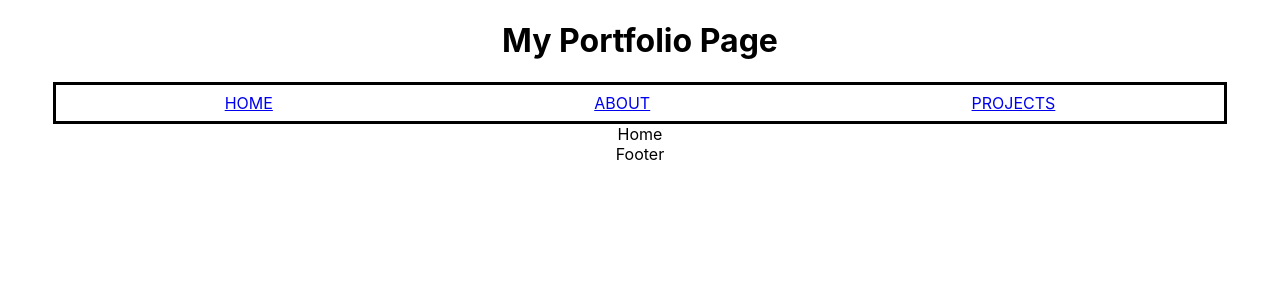
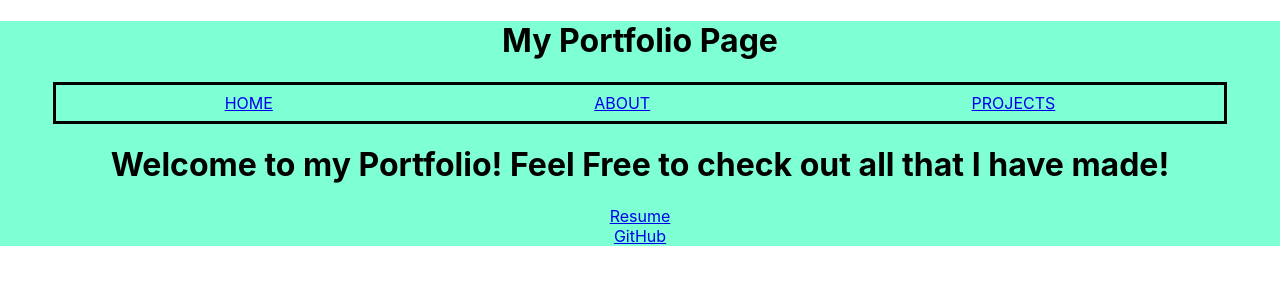
Before and after one commit to Robford1996/mern-homework-frontend, a React (Create React App) app: page / in a window 1280 px wide. Shown: the top 300 px of the page. Built offline with nearby package versions, Linux system fonts and the light colour scheme.

Commit message:
finishes deliverable

```diff
--- a/src/App.css
+++ b/src/App.css
@@ -1,38 +1,4 @@
 .App {
   text-align: center;
+  background-color: aquamarine;
 }
-
-.App-logo {
-  height: 40vmin;
-  pointer-events: none;
-}
-
-@media (prefers-reduced-motion: no-preference) {
-  .App-logo {
-    animation: App-logo-spin infinite 20s linear;
-  }
-}
-
-.App-header {
-  background-color: #282c34;
-  min-height: 100vh;
-  display: flex;
-  flex-direction: column;
-  align-items: center;
-  justify-content: center;
-  font-size: calc(10px + 2vmin);
-  color: white;
-}
-
-.App-link {
-  color: #61dafb;
-}
-
-@keyframes App-logo-spin {
-  from {
-    transform: rotate(0deg);
-  }
-  to {
-    transform: rotate(360deg);
-  }
-}
--- a/src/components/Footer.js
+++ b/src/components/Footer.js
@@ -1,7 +1,13 @@
 import React from "react";
 
 function Footer(props) {
-  return <div>Footer</div>;
+  return (
+    <span>
+      <a href="google.com">Resume</a>
+      <br />
+      <a href="google.com">GitHub</a>
+    </span>
+  );
 }
 
 export default Footer;
--- a/src/pages/Home.js
+++ b/src/pages/Home.js
@@ -1,7 +1,11 @@
 import React from "react";
 
 function Home(props) {
-  return <div>Home</div>;
+  return (
+    <h1>
+      Welcome to my Portfolio! Feel Free to check out all that I have made!
+    </h1>
+  );
 }
 
 export default Home;
```
